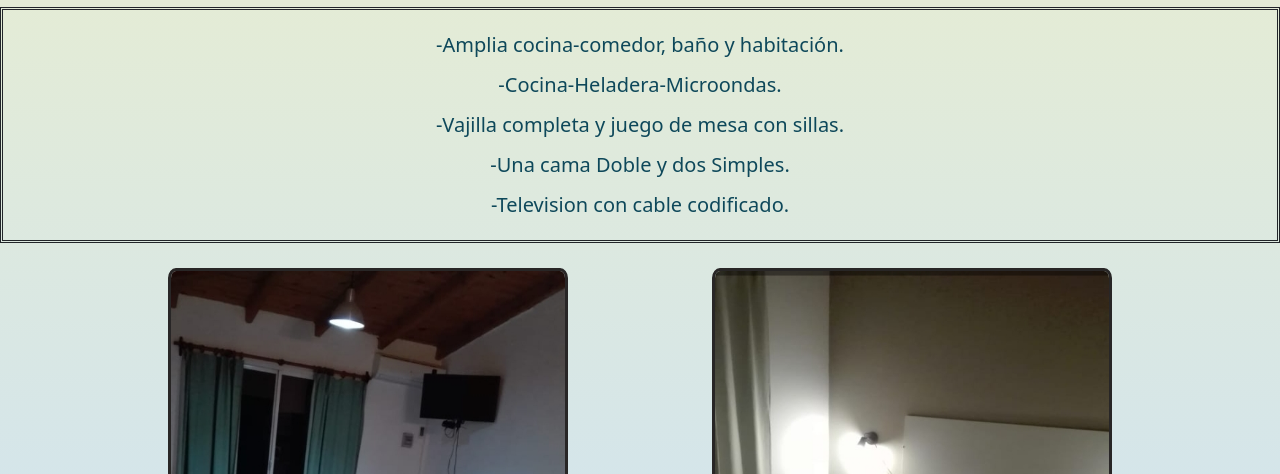
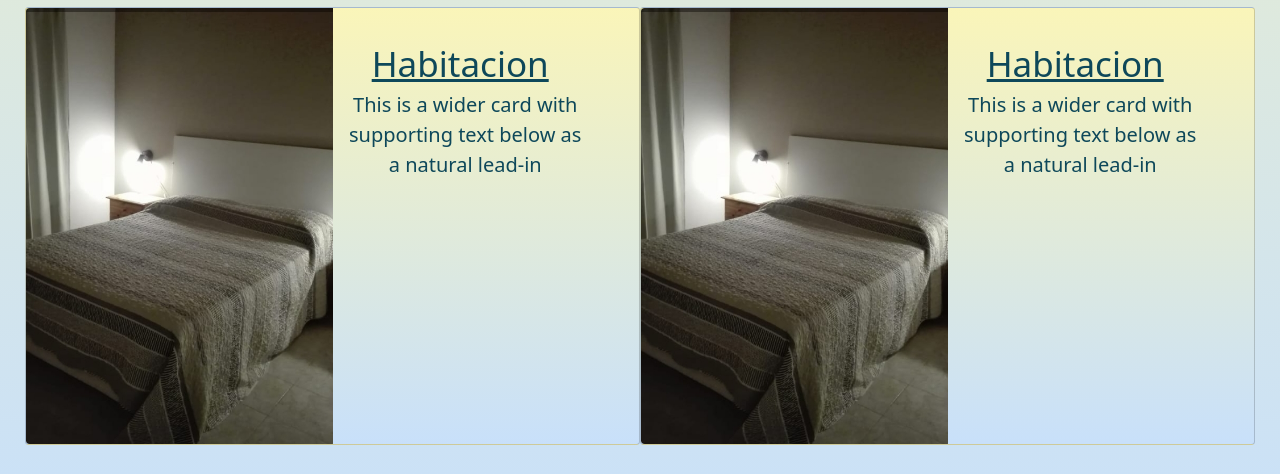
Before and after one commit to GastonBaldomir/Mi-primer-proyecto., a plain HTML site: page departamentos.html in a window 1280 px wide. Shown: the part 687-1161 px from the top of the page. Drawn offline with nearby package versions, Linux system fonts and the light colour scheme.

Commit message:
agregue cards

```diff
--- a/css/style.css
+++ b/css/style.css
@@ -91,12 +91,12 @@ main section{
     margin: 25px;
 
 }
-main section img{
+/* main section img{
     width: 40rem;
     height: 50rem;
     border-radius: 2%;
     border: solid rgb(40, 38, 38) ;
-}
+} */
 /* Footer */
 
 footer{
@@ -174,6 +174,14 @@ main div img{
     }
     main section img{
         margin: 5px;
+    }
+    @media screen and (max-width: 770px){
+       main section div{
+        display: flex;
+        flex-direction: column;
+        align-items: center;
+       }
+
     }
 }
 @media screen and (max-width: 740px){
@@ -363,6 +371,12 @@ background: linear-gradient(90deg, rgba(130,195,231,1) 4%, rgba(32,14,144,1) 100
     margin: 25px;
     align-items: center;
    }
+   main section{display: flex;
+    flex-direction: column;
+    justify-content: center;
+    margin: 25px;
+    align-items: center;
+}
  }
  .h2Contacto{
     text-decoration: none;
@@ -374,3 +388,7 @@ background: linear-gradient(90deg, rgba(130,195,231,1) 4%, rgba(32,14,144,1) 100
     border: black solid 1px;
 
  }
+main section div{
+    width: auto;
+
+}
--- a/departamentos.html
+++ b/departamentos.html
@@ -45,16 +45,39 @@
     <main>
         <h1>Para disfrutar en Grupo Familiar.</h1>
         <h2>Departamentos completamente amoblados para 5 personas.</h2>
-        <div class="texto">
-            <p>-Amplia cocina-comedor, baño y habitación.</p>
-            <p>-Cocina-Heladera-Microondas.</p>
-            <p>-Vajilla completa y juego de mesa con sillas.</p>
-            <p>-Una cama Doble y dos Simples.</p>
-            <p>-Television con cable codificado.</p>
-        </div>
+
         <section>
-            <img src="imagenes/deptosint (1).jpeg" alt="" class="wow bounce" data-wow-duration="1s">
-            <img src="imagenes/deptosint (2).jpeg" alt="" class="wow bounce" data-wow-duration="1s">
+          <div class="card mb-2 bg-Fondo" >
+            <div class="row g-0">
+              <div class="col-md-6 col-sm-12">
+                <img src="imagenes/deptosint (2).jpeg" class="img-fluid rounded-start" id="imagenCards" alt="...">
+              </div>
+              <div class="col-md-5">
+                <div class="card-body w-100">
+                  <h2 class="card-title">Habitacion</h2>
+                  <p class="card-text w-100">This is a wider card with supporting text below as a natural lead-in </p>
+
+                </div>
+              </div>
+            </div>
+          </div>
+
+          <div class="card mb-2 bg-Fondo" >
+            <div class="row g-0">
+              <div class="col-md-6 col-sm-12">
+                <img src="imagenes/deptosint (2).jpeg" class="img-fluid rounded-start"  alt="...">
+              </div>
+              <div class="col-md-5">
+                <div class="card-body w-100" >
+                  <h2 class="card-title">Habitacion</h2>
+                  <p class="card-text w-100">This is a wider card with supporting text below as a natural lead-in </p>
+
+                </div>
+              </div>
+            </div>
+          </div>
+
+
         </section>
     </main>
     <footer class="transitionNav">
```
Also changed, not shown: monoambientes.html (+31 -8 lines).
